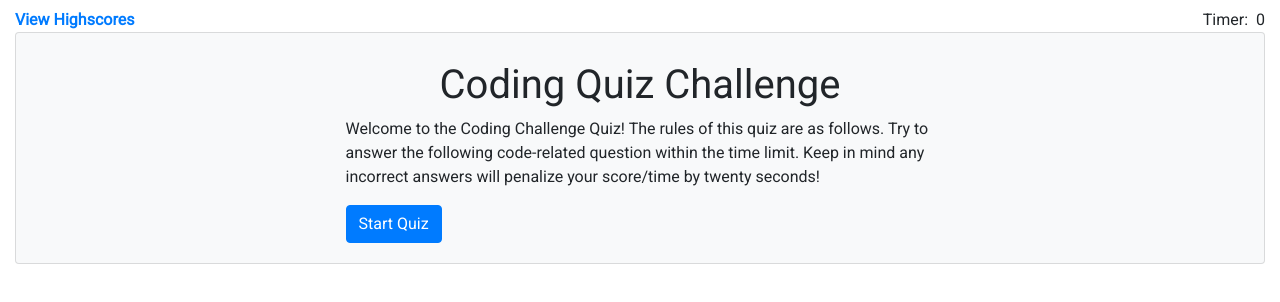
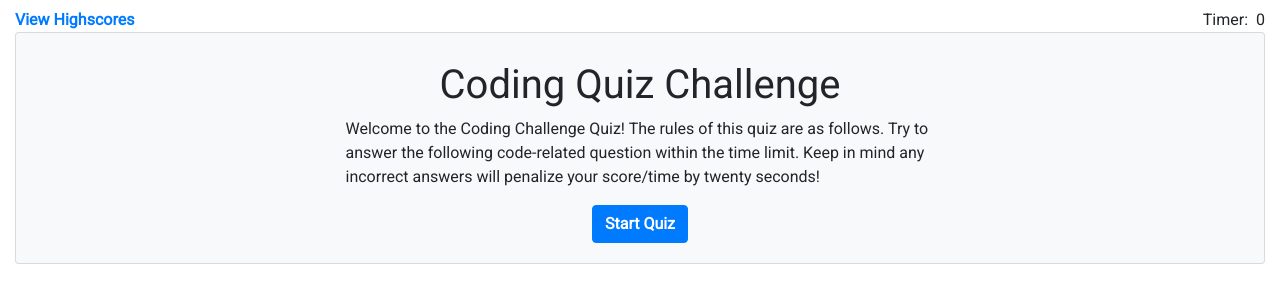
Before and after one commit to ambertrand/04-Code-Quiz, a plain HTML site: page index.html in a window 1280 px wide. Drawn offline with nearby package versions, Linux system fonts and the light colour scheme.

Commit message:
Debugging button

```diff
--- a/index.html
+++ b/index.html
@@ -33,14 +33,14 @@
                 <div class="col-3"></div>
                 <div class="col-sm-12 col-md-6">
                     <h1 class="text-center">Coding Quiz Challenge</h1>
+
                     <p>Welcome to the Coding Challenge Quiz! The rules of this quiz are as follows. Try to answer the
                         following code-related question within the time limit. Keep in mind any incorrect answers will
                         penalize your score/time by twenty seconds!</p>
-
-                    <button type="button" class="btn btn-primary align-items-center">Start Quiz</button>
+                    <div class="d-flex justify-content-center">
+                        <button class="btn btn-primary " type="button"><strong>Start Quiz</strong></button>
+                    </div>
                 </div>
-
-
 
                 <div class="col-3"></div>
             </div>
```
